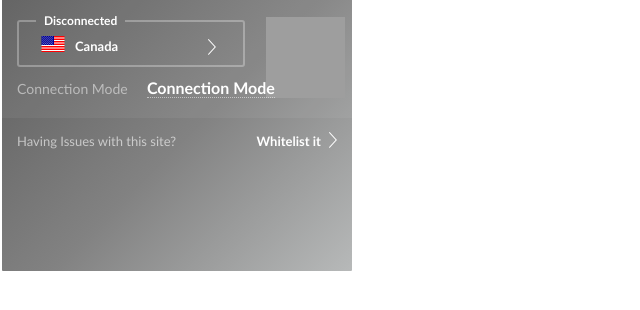
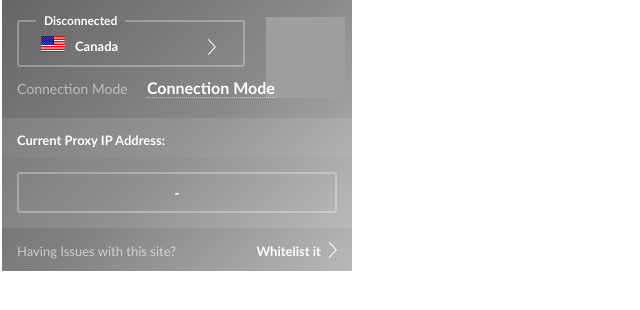
Before and after one commit to JustOff/moonscribe, a website: page data/panel.html in a window 1280 px wide. Shown: the part 62-372 px from the top of the page, without its empty margins (0-640 px from the left). Drawn offline with Linux system fonts and the light colour scheme; grey boxes are pictures that could not be loaded.

Commit message:
Show proxy ip address on panel

```diff
--- a/data/panel-style.css
+++ b/data/panel-style.css
@@ -398,6 +398,31 @@ a {
     font-weight: bold;
 }
 
+.ip-field{
+    background-blend-mode: overlay;
+    height: 110px;
+}
+
+
+.ipLinkHeader{
+    height: 39px;
+    margin-left: -15px;
+    margin-right: -15px;
+    background: rgba(255, 255, 255, 0.14);
+}
+
+.ipLinkHeader span{
+    width: 100%;
+    font-size: 13px;
+    font-weight: bold;
+    padding-left: 15px;
+    padding-right: 15px;
+    color: #FFFFFF;
+    height: 44px;
+    line-height: 44px;
+}
+
+
 .description{
     font-size: 12px;
     font-weight: normal;
@@ -406,6 +431,19 @@ a {
     opacity: 0.8;
 }
 
+
+.ipLink {
+    background: none;
+    color: #FFFFFF;
+    font-weight: bold;
+    font-size: 14px;
+    padding: 15px;
+    margin-bottom: 10px;
+    border: 2px solid rgba(255,255,255, 0.29);
+    border-radius: 3px;
+    text-align: center;
+    opacity: 1;
+}
 
 .copyLink-btn, .manageWhiteLists, .save_button {
         color: #3E7AC6;
@@ -1074,6 +1112,17 @@ a {
     margin-left: 0;
 }
 
+#ipLinkForm .ipLink{
+    padding: 10px;
+    margin-bottom: 0px;
+}
+
+.ipLink-container{
+    margin: 0 -15px 0 -15px;
+    padding: 15px;
+    background: rgba(255, 255, 255, 0.1);
+}
+
 .nonborder {
     border: none;
 }
--- a/data/panel.html
+++ b/data/panel.html
@@ -110,6 +110,16 @@
               </div>
           </div>
       </div>
+      <div class="ip-field">
+          <div class="ipLinkHeader">
+              <span>Current Proxy IP Address:</span>
+          </div>
+          <div class="ipLink-container">
+              <div id="ipLinkForm">
+                  <div id="ipLinkData" class="ipLink" type="text">-</div>
+              </div>
+          </div>
+      </div>
 
       <div class="whiteList-region">
         <span class="whiteListLabel" id="whiteListIndicator-mainScreen">
```
Also changed, not shown: data/panel-script.js (+9 -0 lines), src/misc/panel.js (+13 -0 lines).
